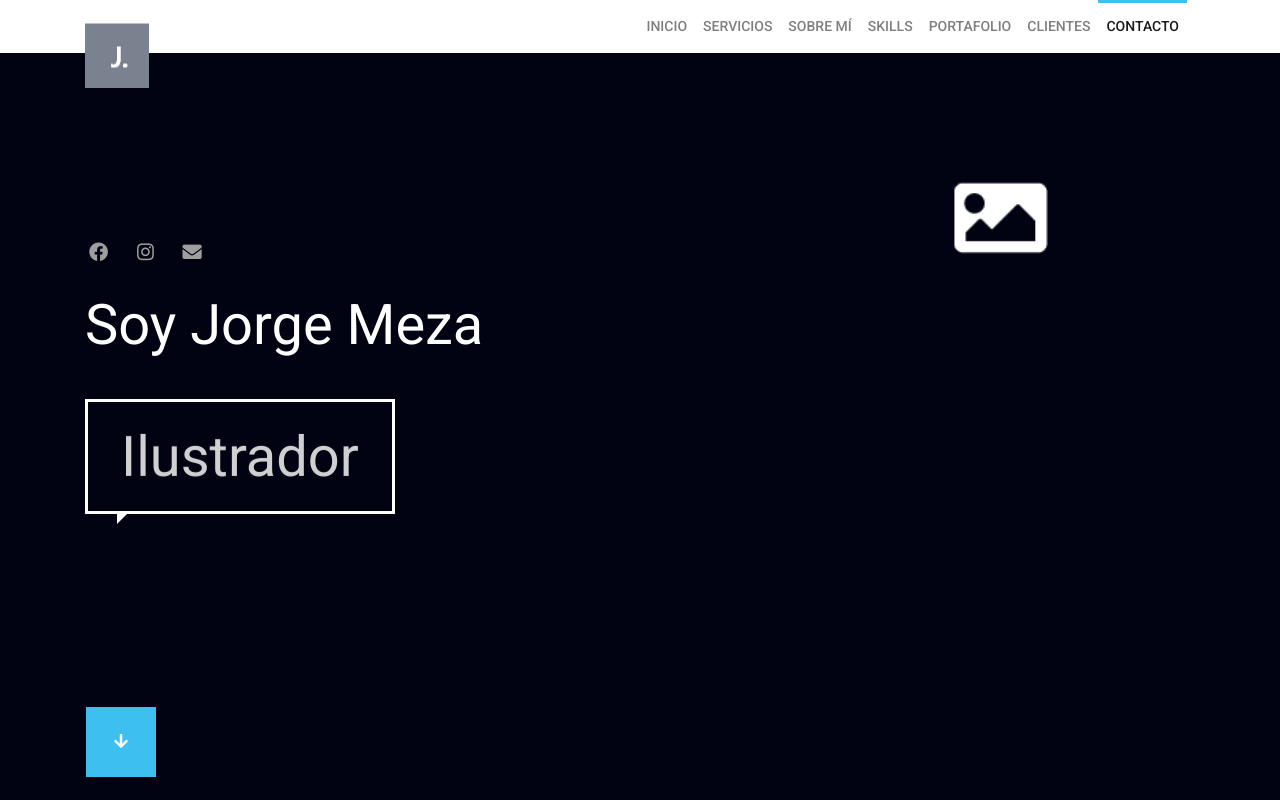
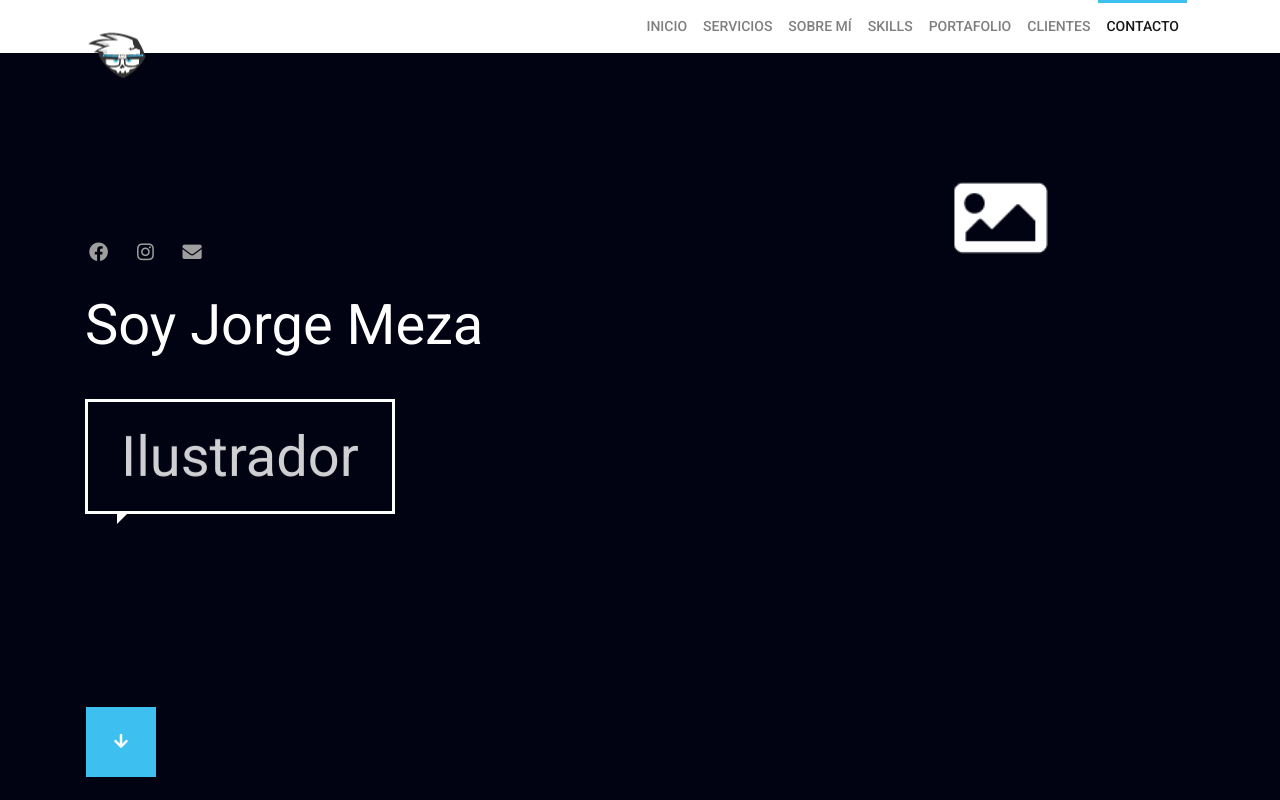
Before and after one commit to edidk7/jorgeportafolio, a plain HTML site: page index.html in a window 1280 px wide. Shown: the top 800 px of the page. Drawn offline with Linux system fonts and the light colour scheme; a script that the page names is missing.

Commit message:
logo with effect added (Closes #12).

```diff
--- a/assets/css/style.css
+++ b/assets/css/style.css
@@ -1067,6 +1067,21 @@ blockquote h6 {
 }
 
 /*-------------------------------------------
+  -- Logo
+-------------------------------------------*/
+
+.icon-menu {
+    -webkit-transition: all 0.5s ease;
+    transition: all 0.5s ease;
+    transition: transform 1s ease-in-out;
+}
+.icon-menu:hover {
+    transform: rotateZ(360deg);
+}
+.icon-menu:focus{
+
+  }
+/*-------------------------------------------
   -- Box
 -------------------------------------------*/
 
--- a/index.html
+++ b/index.html
@@ -21,9 +21,11 @@
         <!--NAVIGATION ******************************************************************************************-->
         <nav class="navbar navbar-expand-lg navbar-light fixed-top bg-white">
             <div class="container">
-                <a class="navbar-brand ts-push-down__50 position-absolute ts-bottom__0 bg-white pb-0 ts-z-index__1 ts-scroll" href="#page-top">
-                    <img src="assets/img/logoj.png" alt="">
-                </a>
+                <div class="">
+                    <a class="navbar-brand ts-push-down__50 position-absolute ts-bottom__0 pb-0 ts-z-index__1 ts-scroll" href="#page-top">
+                        <img class="icon-menu" src="assets/img/logo64x64.png" alt="">
+                    </a>
+                </div>
                 <!--end navbar-brand-->
                 <button class="navbar-toggler" type="button" data-toggle="collapse" data-target="#navbarNavAltMarkup" aria-controls="navbarNavAltMarkup" aria-expanded="false" aria-label="Toggle navigation">
                     <span class="navbar-toggler-icon"></span>
```
Also changed, not shown: assets/img/logo64x64.png (added), assets/img/logoj.png (deleted).
